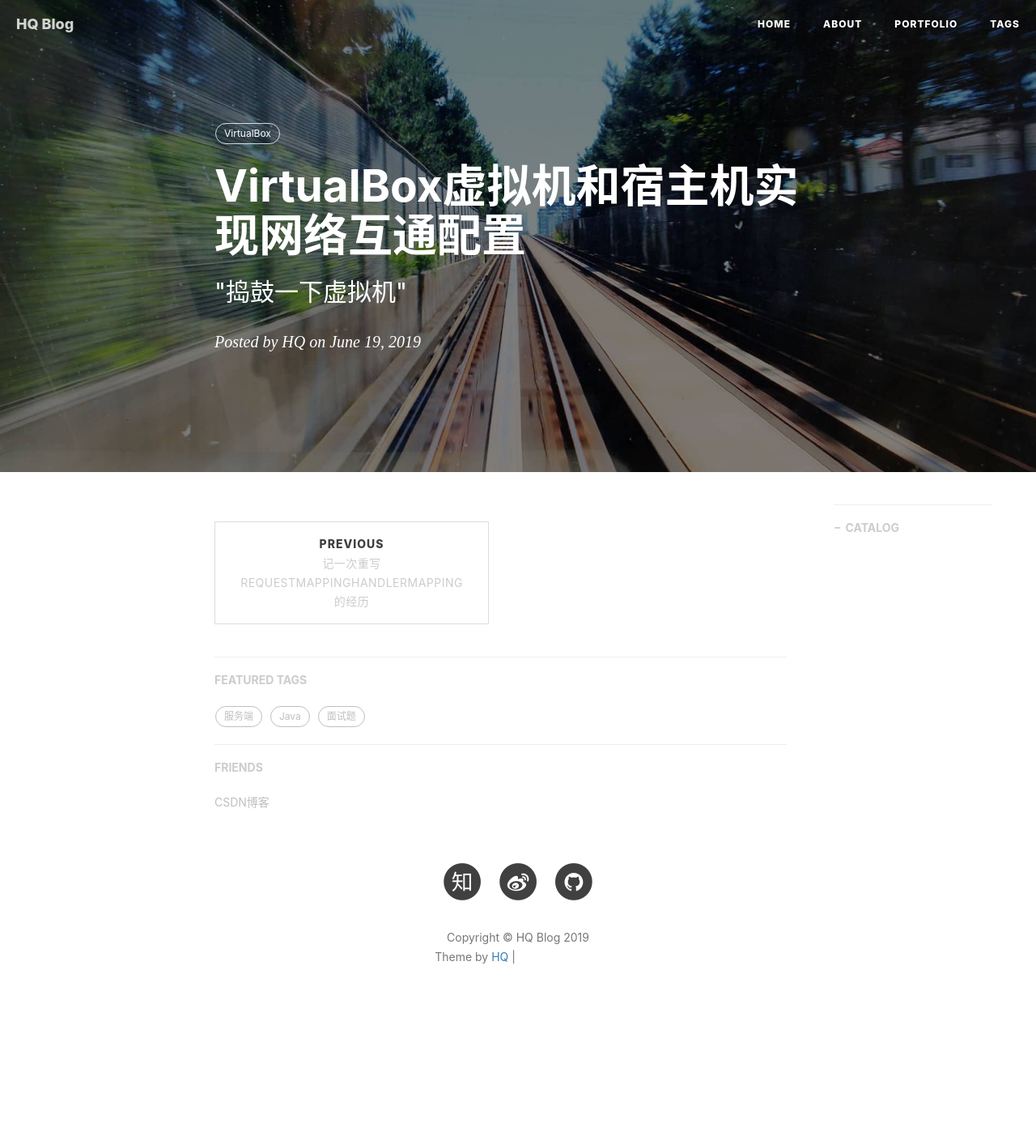
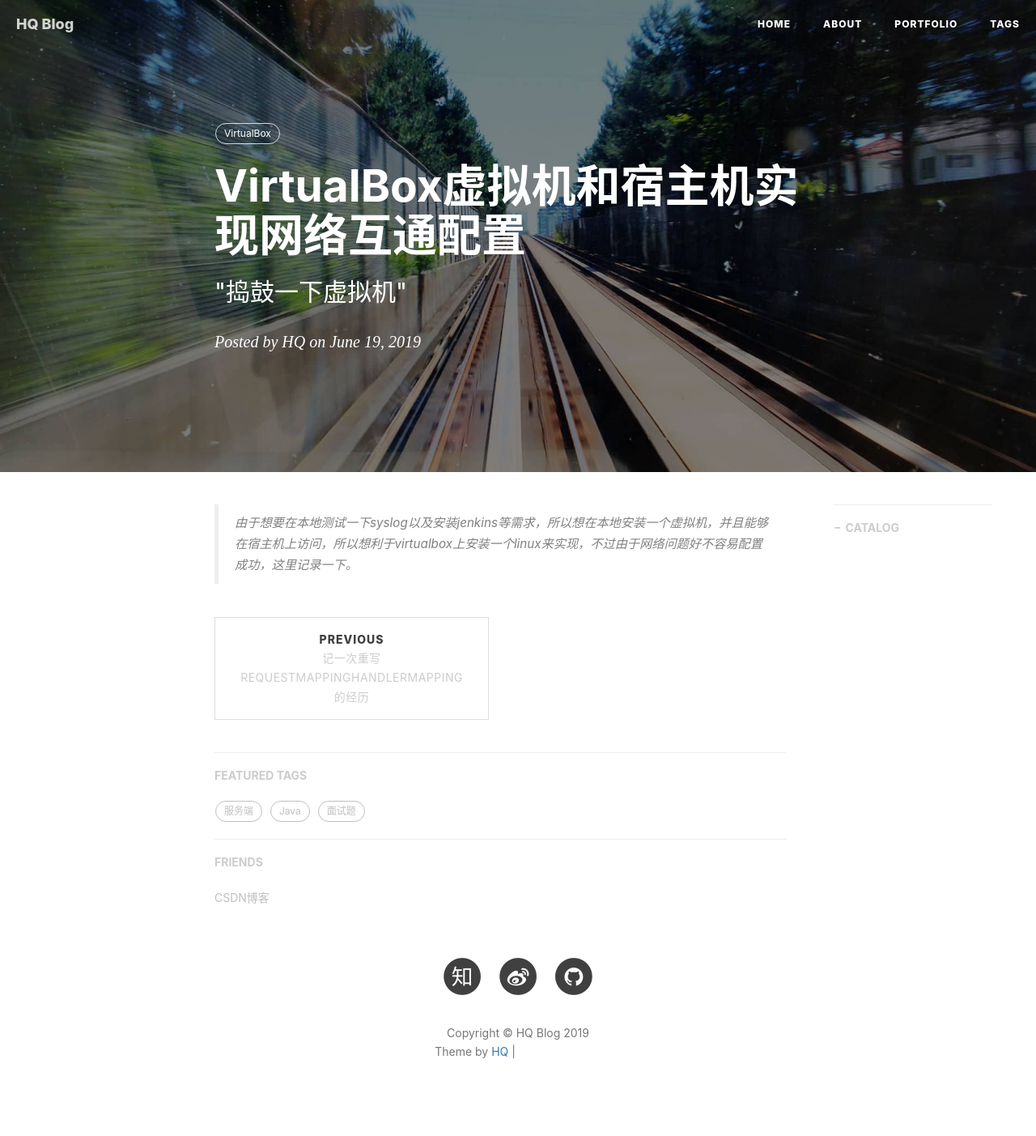
Before and after one commit to heqiao2010/heqiao2010.github.io, a Jekyll site: the page built from _posts/2019-06-19-VirtualBox虚拟机和宿主机实现网络互通配置.markdown, in a window 1280 px wide. Shown: the whole page at 81% size. Built offline with Jekyll 4.4.1, drawn with Linux system fonts in a browser that asks for light colours; nearby versions of some CDN libraries; comment, search, counter and statistics services are not loaded; before the commit the page ends 1286 px from its top, so only the background shows below that; grey boxes are pictures that could not be loaded.

Commit message:
Update 2019-06-19-VirtualBox虚拟机和宿主机实现网络互通配置.markdown

```diff
--- a/_posts/2019-06-19-VirtualBox虚拟机和宿主机实现网络互通配置.markdown
+++ b/_posts/2019-06-19-VirtualBox虚拟机和宿主机实现网络互通配置.markdown
@@ -9,3 +9,5 @@
 tags:
     - VirtualBox
 ---
+
+>由于想要在本地测试一下syslog以及安装jenkins等需求，所以想在本地安装一个虚拟机，并且能够在宿主机上访问，所以想利于virtualbox上安装一个linux来实现，不过由于网络问题好不容易配置成功，这里记录一下。
```
